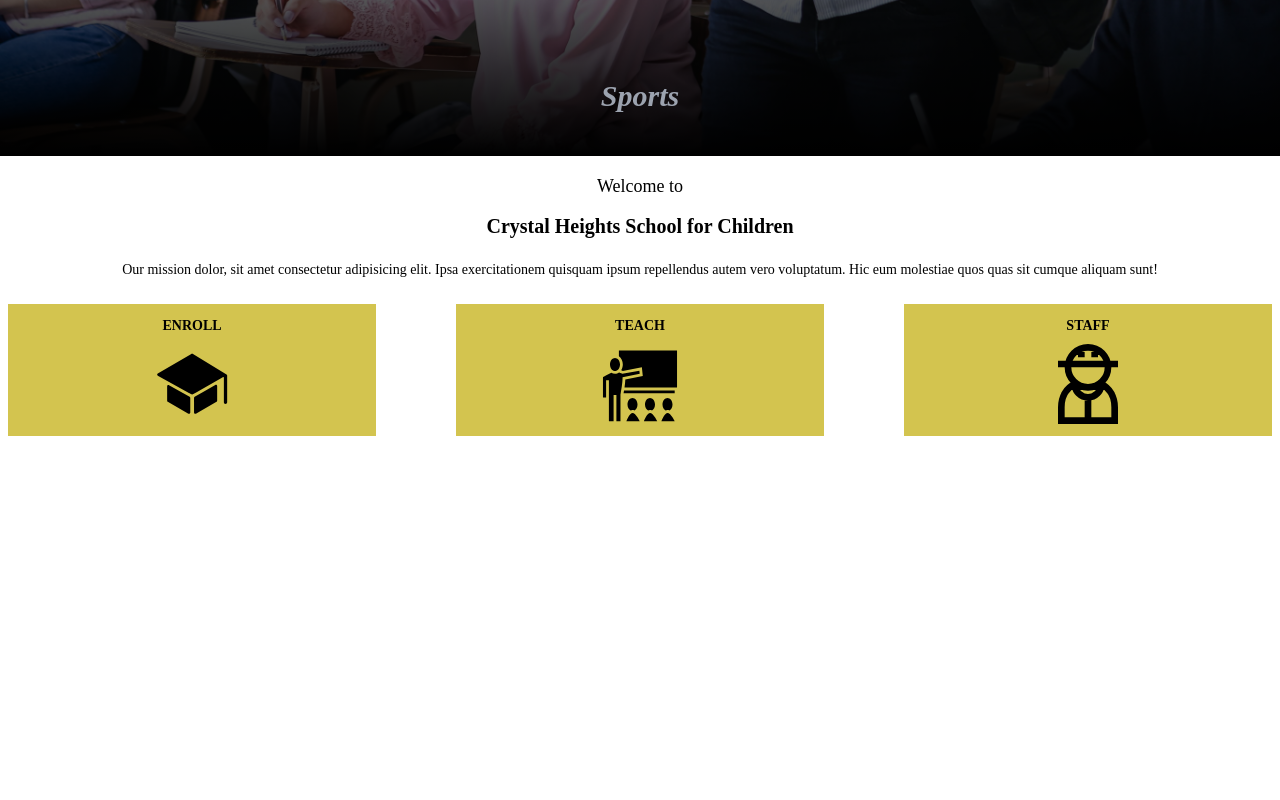
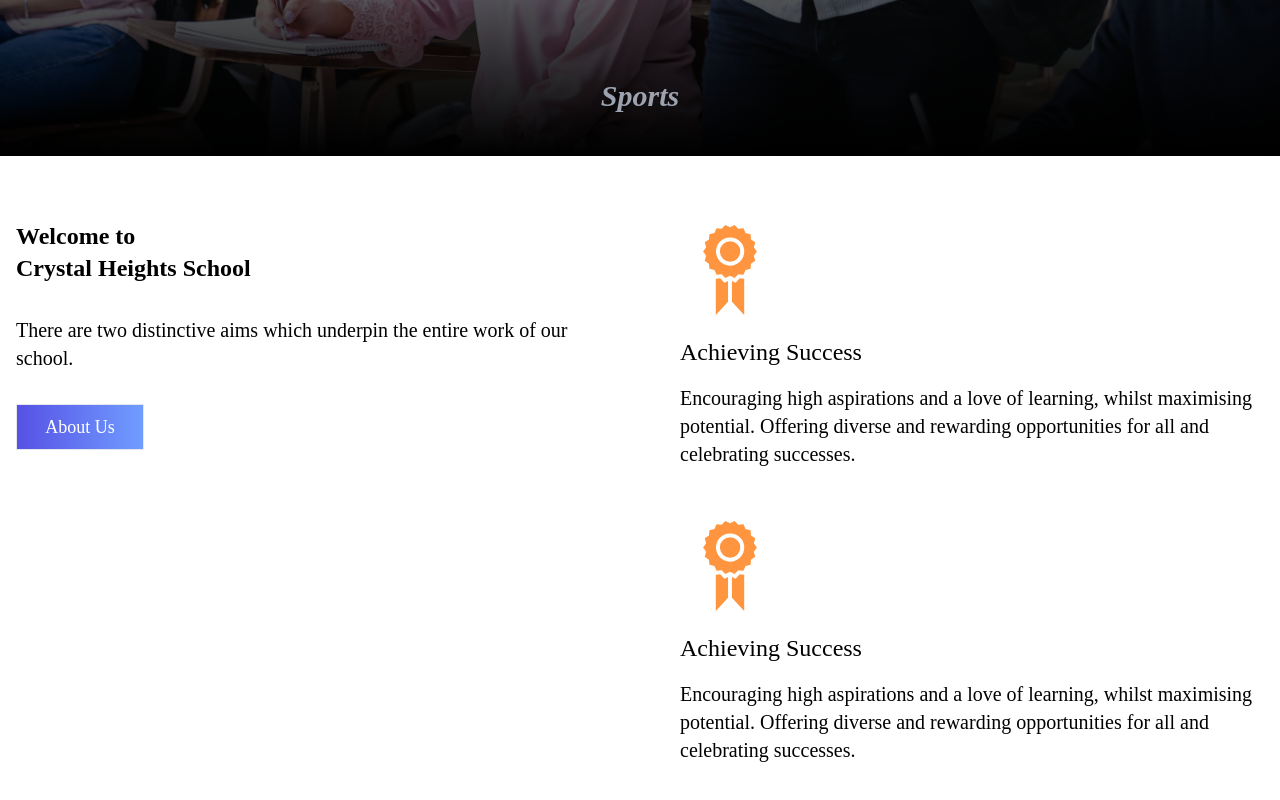
Before and after one commit to gitdela/cs-school, a React (Create React App) app: page / in a window 1280 px wide. Shown: the part 624-1424 px from the top of the page. Before the commit the page ends 1076 px from the top, so only its background shows below. Built offline with nearby package versions, Linux system fonts and the light colour scheme; the HTML template or start-up script is replaced by a standard one.

Commit message:
Add WelcomeMain.jsx

```diff
--- a/src/App.js
+++ b/src/App.js
@@ -2,7 +2,8 @@ import React from 'react';
 // import TopBar from './Components/TopBar';
 import NavBar from './Components/NavBar';
 import Hero from './Components/Hero';
-import Welcome from './Components/Welcome';
+import WelcomeMain from './Components/WelcomeMain';
+import NewsEvents from './Components/NewsEvents';
 
 function App() {
   return (
@@ -10,7 +11,8 @@ function App() {
       {/* <TopBar /> */}
       <NavBar />
       <Hero />
-      <Welcome />
+      <WelcomeMain />
+      {/* <NewsEvents /> */}
     </div>
   );
 }
--- a/src/Components/Hero.jsx
+++ b/src/Components/Hero.jsx
@@ -75,7 +75,7 @@ const Hero = () => {
       </div>
       <div className='absolute bottom-0 left-0 right-0 h-3/5 bg-gradient-to-t from-black to-transparent z-10'></div>
 
-      <div className='absolute right-[50%] translate-x-[50%] text-base font-bold text-gray-400 top-[90%] italic z-20 sm:text-3xl'>
+      <div className='absolute right-[50%] translate-x-[50%] text-2xl font-bold text-gray-400 top-[90%] italic z-20 sm:text-3xl'>
         {slides[currentIndex].heading}
       </div>
     </div>
--- /dev/null
+++ b/src/Components/NewsEvents.jsx
@@ -0,0 +1,15 @@
+import React from 'react';
+
+const NewsEvents = () => {
+  return (
+    <section className='flex flex-col max-w-screen-xl py-4 px-2 mx-auto space-y-4 justify-center items-center'>
+      <div className='text-gray-800 text-center md:text-start'>
+        <h2 className='text-xl font-bold mb-12 text-center'>
+          News & School Events
+        </h2>
+      </div>
+    </section>
+  );
+};
+
+export default NewsEvents;
--- a/src/Components/Welcome.jsx
+++ b/src/Components/Welcome.jsx
@@ -13,9 +13,10 @@ const Welcome = () => {
         </h1>
       </div>
       <p className='text-center text-sm p-1 pb-2'>
-        Our mission dolor, sit amet consectetur adipisicing elit. Ipsa
-        exercitationem quisquam ipsum repellendus autem vero voluptatum. Hic eum
-        molestiae quos quas sit cumque aliquam sunt!
+        Founded in 1998, our mission dolor, sit amet consectetur adipisicing
+        elit. Ipsa ffss ppa nclsrei nd wi dl hbwde nhc exercitationem quisquam
+        ipsum repellendus autem vero voluptatum. Hic eum molestiae quos quas sit
+        cumque aliquam sunt!
       </p>
       <div className='w-full flex justify-center m-4 space-x-2 sm:space-x-20 items-center'>
         <div className='bg-customYellow flex flex-col items-center justify-center py-3 w-1/3 cursor-pointer text-center'>
--- /dev/null
+++ b/src/Components/WelcomeMain.jsx
@@ -0,0 +1,44 @@
+import React from 'react';
+import { GiAchievement } from 'react-icons/gi';
+
+const WelcomeMain = () => {
+  return (
+    <section className='w-screen py-12 px-4'>
+      <div className='max-w-screen-xl mx-auto space-y-12 justify-between  sm:flex sm:space-y-0 sm:mt-4 gap-20 sm:text-xl'>
+        <div className='flex flex-col justify-start space-y-8 items-between sm:w-1/2'>
+          <h1 className='text-2xl font-bold'>
+            Welcome to
+            <br /> Crystal Heights School
+          </h1>
+          <p className=''>
+            There are two distinctive aims which underpin the entire work of our
+            school.
+          </p>
+          <button className='text-lg w-32'>About Us</button>
+        </div>
+        <div className='flex flex-col space-y-12 sm:w-1/2'>
+          <div className='mt-4 sm:mt-0'>
+            <GiAchievement size={100} className='text-customOrange' />
+            <h3 className='my-4 text-2xl'>Achieving Success</h3>
+            <p>
+              Encouraging high aspirations and a love of learning, whilst
+              maximising potential. Offering diverse and rewarding opportunities
+              for all and celebrating successes.
+            </p>
+          </div>
+          <div className='mt-4'>
+            <GiAchievement size={100} className='text-customOrange' />
+            <h3 className='my-4 text-2xl'>Achieving Success</h3>
+            <p className=''>
+              Encouraging high aspirations and a love of learning, whilst
+              maximising potential. Offering diverse and rewarding opportunities
+              for all and celebrating successes.
+            </p>
+          </div>
+        </div>
+      </div>
+    </section>
+  );
+};
+
+export default WelcomeMain;
```
